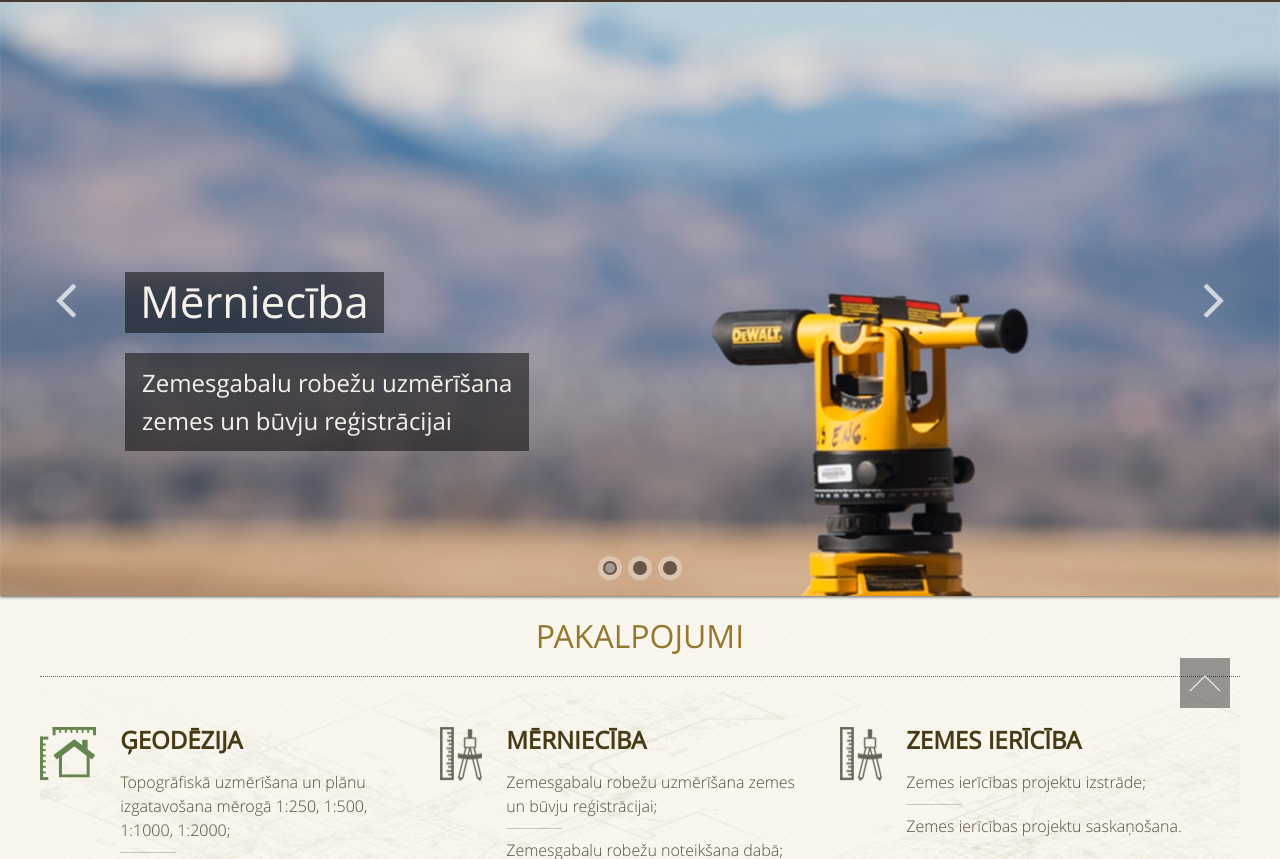
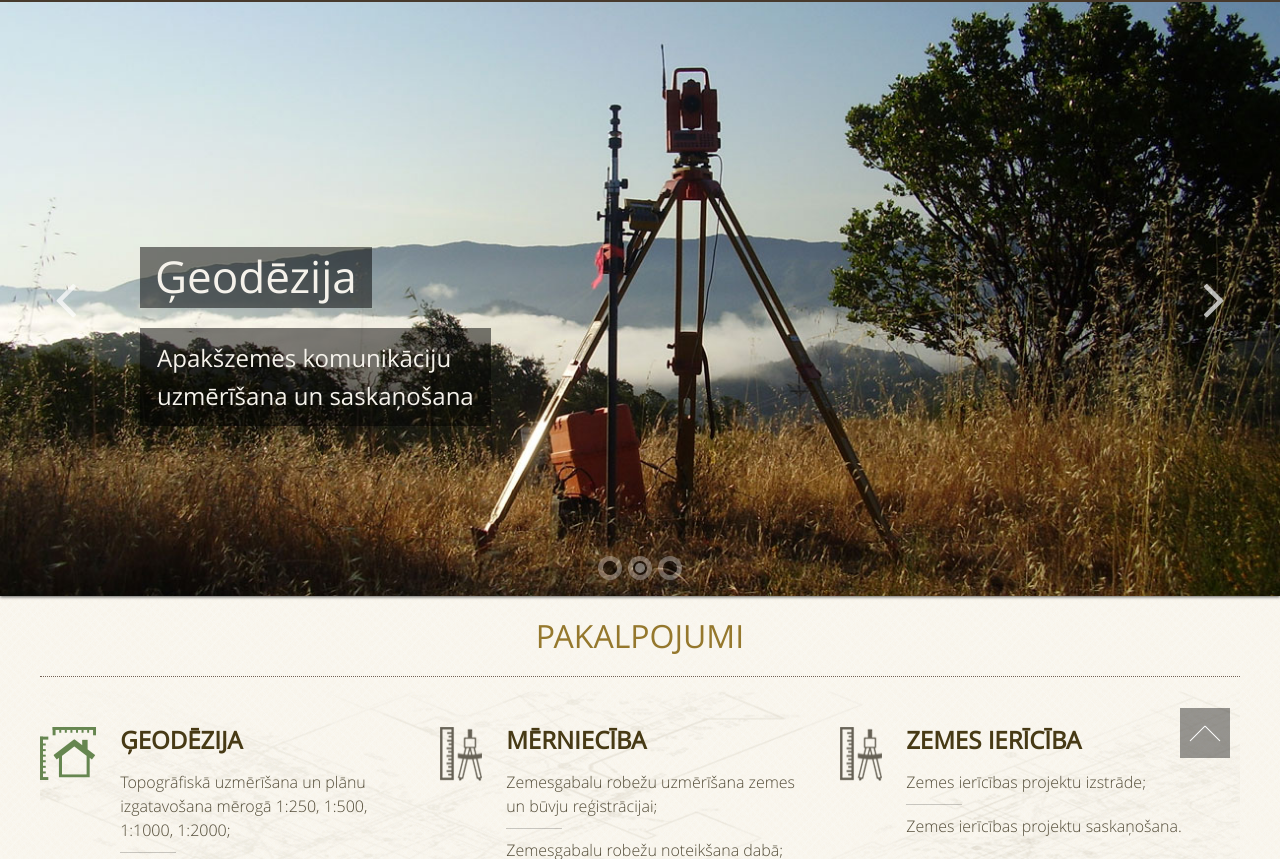
Before and after one commit to konutis/mernieks, a plain HTML site: page index.html in a window 1280 px wide. Shown: the part 92-951 px from the top of the page. Drawn offline with nearby package versions, Linux system fonts and the light colour scheme.

Commit message:
advanced scroll and slider

```diff
--- a/css/main.scss
+++ b/css/main.scss
@@ -90,7 +90,9 @@ button{
     color: #b1965c;
   }
 }
-
+.arrowtop.hidden {
+  bottom: -50px;
+}
 .arrowtop{
   position: fixed;
   bottom: 0;
@@ -99,6 +101,11 @@ button{
   width: 50px;
   background: rgba(0,0,0, .4);
   z-index: 1;
+  -webkit-transition: all .3s;
+          transition: all .3s;
+  &:hover {
+    background: rgba(0,0,0, .6);
+  }
   img {
     position: absolute;
     top: 0;
--- a/index.html
+++ b/index.html
@@ -433,10 +433,8 @@
         </div>
     </div>
 </footer>
-<a href="#sakums" class="smoothScroll">
-    <div class="arrowtop">
-        <img src="_temp/buttontostart.png" alt="To top">
-    </div>
+<a href="#sakums" class="arrowtop hidden smoothScroll">
+    <img src="_temp/buttontostart.png" alt="To top">
 </a>
 
 <script type="text/javascript" src="js/functions.js"></script>
--- a/js/functions.js
+++ b/js/functions.js
@@ -63,9 +63,24 @@ var imgSlider = {
     'activeButton': function() {
         this.buttonContainer.getElementsByClassName("active")[0].classList.remove("active");
         this.buttonContainer.getElementsByTagName("button")[this.current].className += "active";
+    },
+    'autoSlide': function() {
+        var that = this;
+        setTimeout(function(){
+            that.showNext();
+            that.activeButton();
+            that.autoSlide();
+        }, 4500)
+    },
+    'mouseInside': function() {
+        this.on = function () {
+            console.log("hi");
+        }
     }
 };
 imgSlider.init();
+imgSlider.autoSlide();
+
 
 document.getElementsByClassName("form-submit")[0].onclick = function(){
 
@@ -128,6 +143,34 @@ function smoothScroll() {
         $buttons.push($data[$btn]);
     }
 
+    function toggleArrow() {
+        var arrow = document.getElementsByClassName("arrowtop")[0];
+        var position = document.documentElement.scrollTop || document.body.scrollTop;
+        window.onscroll = function() {
+            var scroll = document.documentElement.scrollTop || document.body.scrollTop;
+            if(position < 250) {
+                arrow.classList.add("hidden")
+            } else {
+                arrow.classList.remove("hidden")
+            }
+            position = scroll;
+        };
+    }
+    toggleArrow();
+
+
+
+    //window.onscroll = function(){
+    //    var arrow = document.getElementsByClassName("arrowtop")[0];
+    //    if (document.documentElement.scrollTop || document.body.scrollTop > 1000) {
+    //        arrow.classList.remove("hidden");
+    //    } else {
+    //        arrow.classList.add("hidden");
+    //    }
+    //};
+
+
+
     $buttons.forEach(function ($button) {
         $button.onclick = function() {
             var id = this.getAttribute("href").substr(1),
```
Also changed, not shown: css/main.css, 1 other file.
